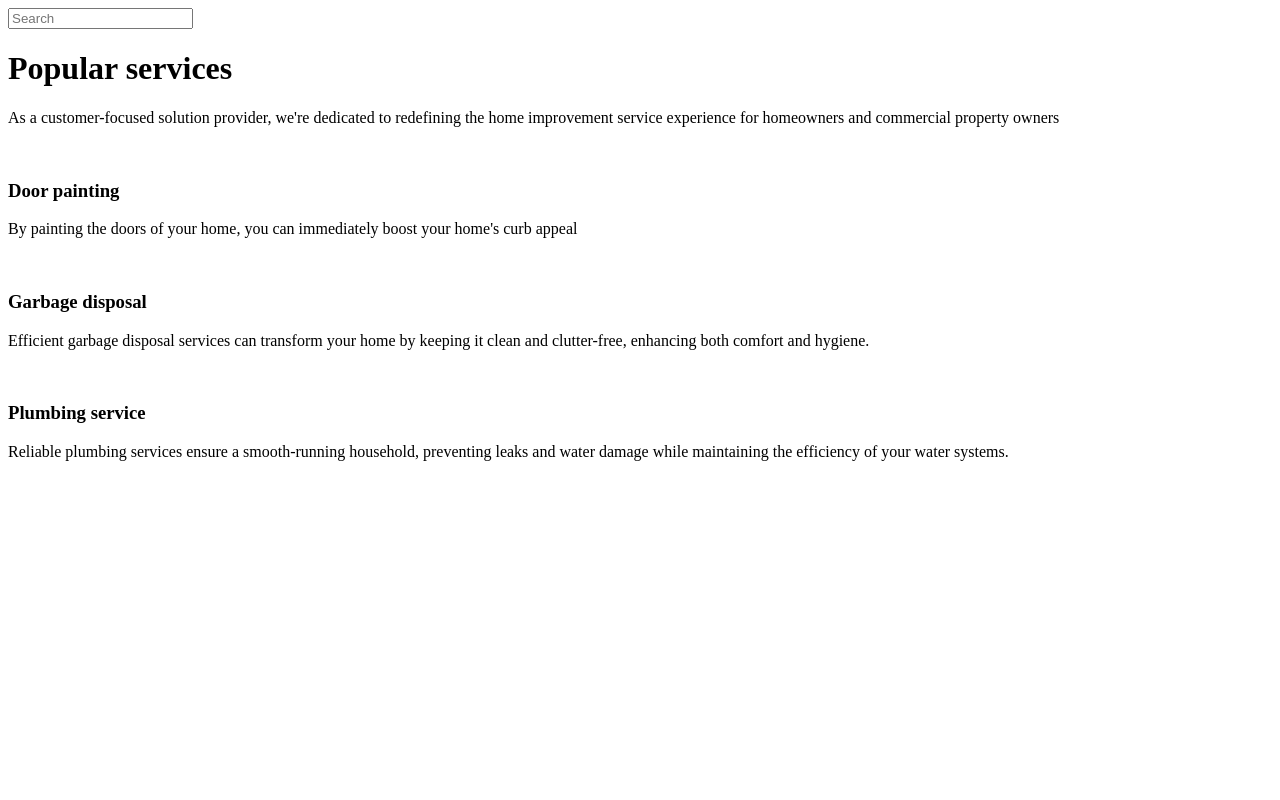
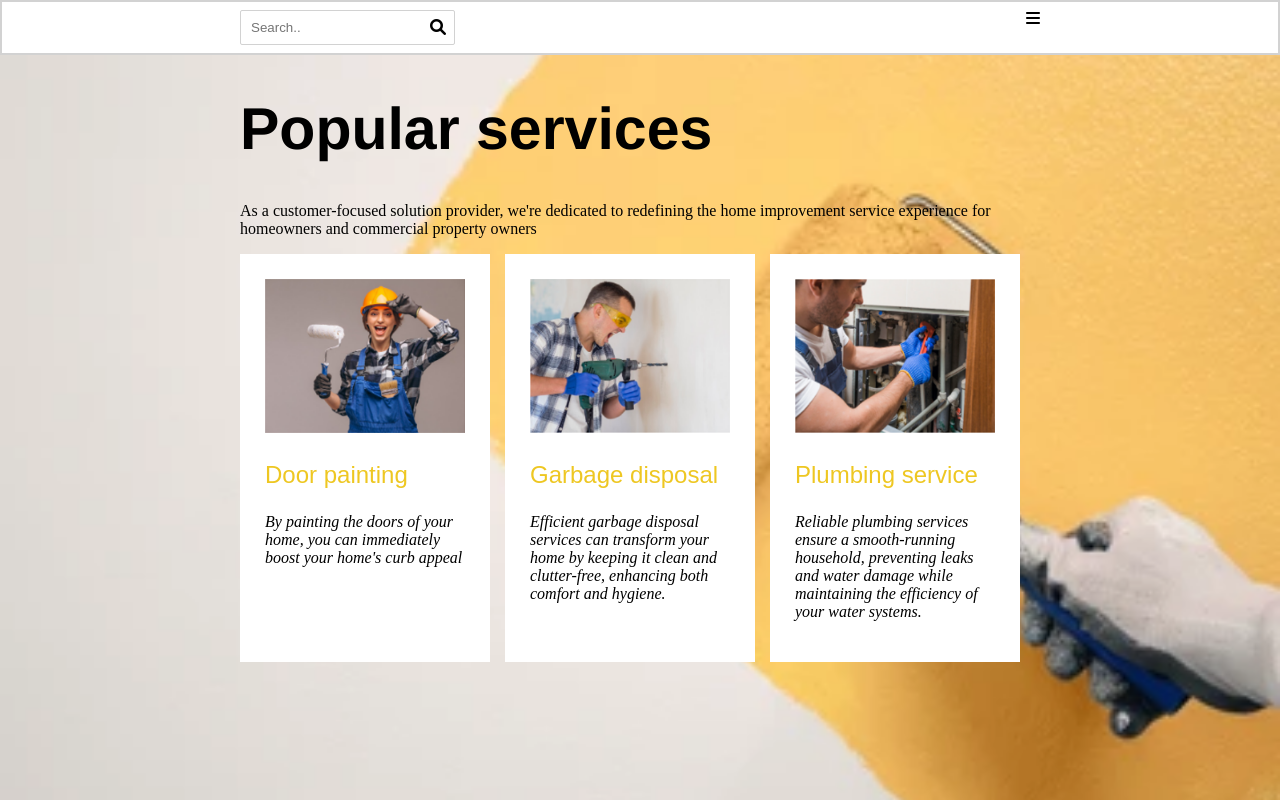
Before and after one commit to OleksandrPanasenko/Web-applications-lab-4, a plain HTML site: page index.html in a window 1280 px wide. Drawn offline with Linux system fonts and the light colour scheme.

Commit message:
started css of first page

```diff
--- a/index.html
+++ b/index.html
@@ -4,18 +4,27 @@
     <meta charset="UTF-8">
     <meta name="viewport" content="width=device-width, initial-scale=1.0">
     <link rel="stylesheet" href="style.css">
+    <link rel="stylesheet" href="https://cdnjs.cloudflare.com/ajax/libs/font-awesome/6.0.0-beta3/css/all.min.css">
     <title>Document</title>
 </head>
 <body>
-    <header>
-        <div class="header-line">
-            <input type="search" placeholder="Search">
-            <input type="checkbox" id="hamburger-check" style="display: none;">
+    <div class="header-line">
+    </div>
+    <div class="header-inside">
+        <div id="input-glass">
+            <input id="search" type="search" placeholder="Search..">
+            <i class="fa-solid fa-magnifying-glass"></i>
         </div>
-        <label for="" class="hamburger-icon"></label>
+        <input type="checkbox" id="hamburger-check" style="display: none;">
+        <label for="hamburger-check"><i class="fa-solid fa-bars"></i></label>
         <div class="hamburger-menu"></div>
-    </header>
+    </div>
 
+
+
+    <div class="background">
+        <!--<img src="images/background.webp" width="100%" alt="">-->
+    </div>
     <div class="main">
         <div class="container">
             <div class="description">
@@ -27,25 +36,25 @@
             </div>
             <div class="tiles">
                 <div class="tile">
-                    <img class="tile-image" src="" alt="">
+                    <img class="tile-image" src="images/Screenshot_156.png" alt="">
                     <h3 class="tile-name">Door painting</h3>
-                    <p class="tile-text">By painting the doors of your home, you can immediately boost your home's curb appeal</p>
+                    <p class="tile-text"><i>By painting the doors of your home, you can immediately boost your home's curb appeal</i></p>
                 </div>
                 <div class="tile">
-                    <img class="tile-image" src="" alt="">
+                    <img class="tile-image" src="images/Screenshot_157.png" alt="">
                     <h3 class="tile-name">Garbage disposal</h3>
-                    <p class="tile-text">
+                    <p class="tile-text"><i>
                         Efficient garbage disposal services can transform your home by keeping it clean and
                         clutter-free, enhancing both comfort and hygiene.
-                    </p>
+                    </i></p>
                 </div>
                 <div class="tile">
-                    <img class="tile-image" src="" alt="">
+                    <img class="tile-image" src="images/Screenshot_158.png" alt="">
                     <h3 class="tile-name">Plumbing service</h3>
-                    <p class="tile-text">
+                    <p class="tile-text"><i>
                         Reliable plumbing services ensure a smooth-running household, preventing leaks and
                         water damage while maintaining the efficiency of your water systems.
-                    </p>
+                    </i></p>
                 </div>
             </div>
         </div>
--- a/style.css
+++ b/style.css
@@ -0,0 +1,90 @@
+body{
+    display: grid;
+    grid-template-columns: 1fr min-content 20px 1fr;
+    grid-template-rows: auto auto auto auto;
+    width: 100%;
+    padding: 0;
+    margin: 0;
+    height: min-content;
+    background-image: url(images/background.webp);
+    background-repeat: no-repeat;
+    background-size:cover;
+}
+input{
+    border: none;
+}
+#input-glass{
+    padding: 8px;
+    display: flex;
+    flex-direction: row;
+    width: min-content;
+    border-radius: 2px;
+    border: 1px solid rgb(210, 210, 210);
+}
+input:focus{
+    border: none;
+    outline: none;
+}
+#input-glass:focus-within{
+    outline: 2px solid black;
+}
+label{
+    cursor: pointer;
+}
+.hamburger-menu{
+    display: none;
+}
+.header-line{
+    background-color: white;
+    border: 2px solid rgb(210, 210, 210);
+    grid-area: 1/1/3/5;
+}
+.header-inside{
+    grid-area: 1/2/2/4;
+    display: flex;
+    flex-direction: row;
+    justify-content: space-between;
+    padding-top: 10px;
+    padding-bottom: 10px;
+}
+.background{
+    grid-area: 3/1/3/5;
+    background-image: url("images/background.webp");
+    background-color: yellow;
+    overflow: hidden;
+    height: min-content;
+}
+.description>h1{
+    font-family: 'Franklin Gothic Medium', 'Arial Narrow', Arial, sans-serif;
+    font-stretch: ultra-condensed;
+    font-size: 59px;
+}
+.main{
+    grid-area: 3/2/4/3;
+}
+.tiles{
+    display: flex;
+    flex-direction: row;
+    width: 100%;
+    gap: 15px;
+}
+.tile{
+    background-color: white;
+    width: min-content;
+    padding: 25px;
+}
+.tile-image{
+    width: 200px;
+}
+.tile-name{
+    font-family: fantasy;
+    font-size:x-large;
+    font-weight: 100;
+    color: rgb(238, 199, 34);
+}
+.tile-text{
+    text-align: left;
+}
+footer{
+    grid-area: 4/1/4/4;
+}
```
Also changed, not shown: images/Screenshot_156.png (added), images/Screenshot_157.png (added), images/Screenshot_158.png (added), images/search-512.webp (added), images/template3desktop.png (added).
